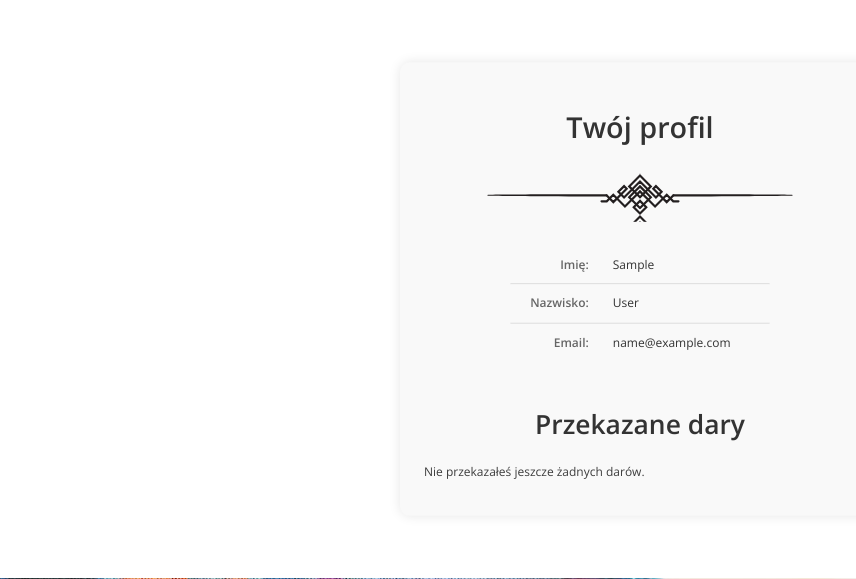
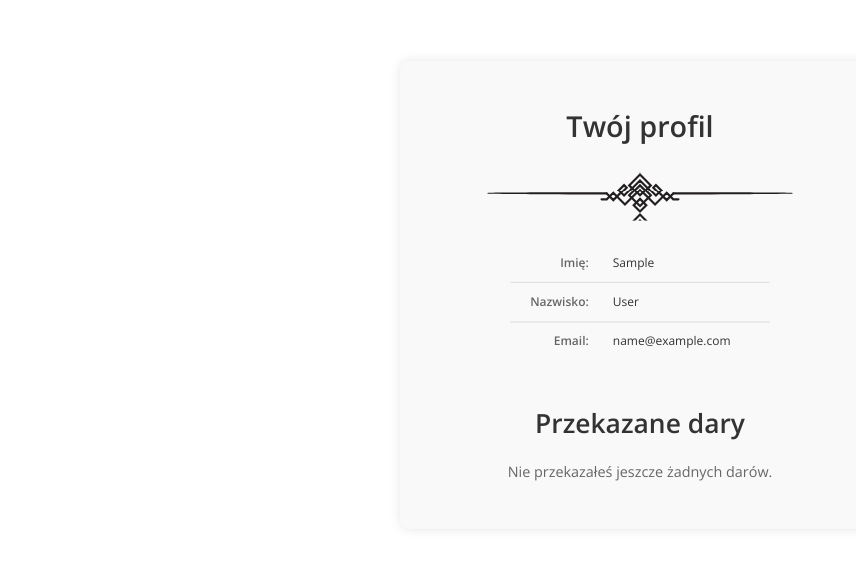
Before and after one commit to AdamWiercioch95/donation_app, a Django app: page /user_profile/ in a window 1280 px wide. Shown: the part 125-704 px from the top of the page, without its empty margins (0-856 px from the left). Run offline with Django 5.2, Linux system fonts and the light colour scheme; the visitor is signed in with stand-in values (Sample User, id 1); data that the repository does not hold is empty.

Commit message:
css styling for no donations case in user profile

```diff
--- a/project_app/static/css/style.css
+++ b/project_app/static/css/style.css
@@ -1911,3 +1911,10 @@ footer .bottom-line--icons a img {
 .donation-detail:last-child {
     margin-bottom: 0;
 }
+
+.no-donations {
+    text-align: center;
+    font-size: 12px;
+    color: #666;
+    margin: 20px 0;
+}
--- a/templates/user_profile.html
+++ b/templates/user_profile.html
@@ -36,7 +36,7 @@
             <div class="donation-detail"><strong>Godzina odbioru:</strong> {{ donation.pick_up_time }}</div>
         </div>
         {% empty %}
-        <p>Nie przekazałeś jeszcze żadnych darów.</p>
+        <p class="no-donations">Nie przekazałeś jeszcze żadnych darów.</p>
         {% endfor %}
     </div>
 
```
